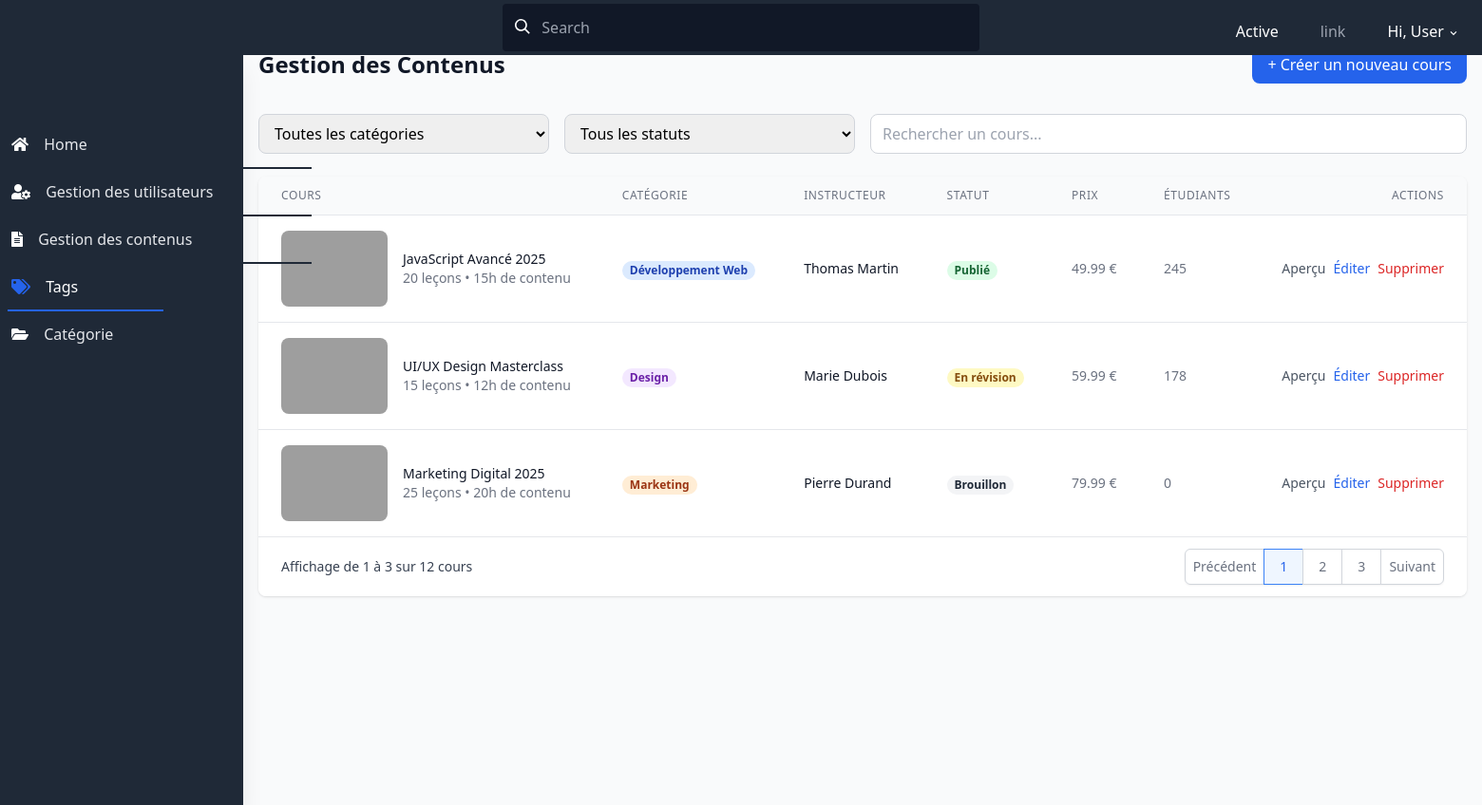
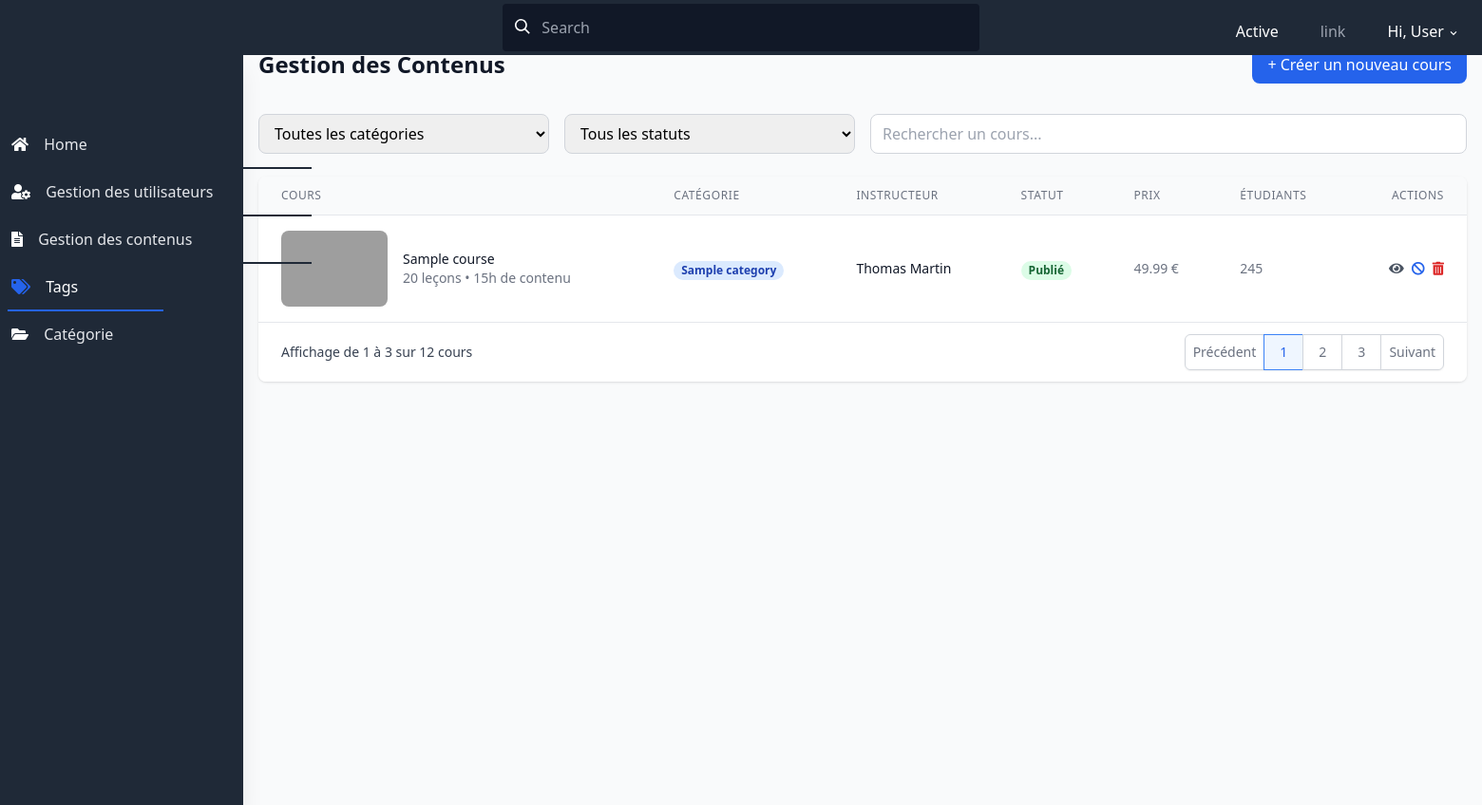
Before and after one commit to abdelouafir/Youdemy, a PHP site: page /app/views/dashboard/admin/GestionContenus.php in a window 1560 px wide. Shown: the whole page at 95% size. Run offline with PHP 8.4, Linux system fonts and the light colour scheme; tables that the repository leaves empty hold one stand-in row (values such as "Sample post"); some libraries are stand-ins or nearby versions; grey boxes are pictures that could not be loaded.

Commit message:
voir les cours a dashbord de admin

```diff
--- a/Databases/Create_Db.sql
+++ b/Databases/Create_Db.sql
@@ -25,9 +25,14 @@
     content TEXT,
     teacher_id INT NOT NULL,
     category_id INT,
+    video_link VARCHAR(255),
+    photo VARCHAR(255),
+    status ENUM('active','attente') not NULL DEFAULT 'attente',
+    prix FLOAT,
     FOREIGN KEY (teacher_id) REFERENCES users(id) ON DELETE CASCADE,
     FOREIGN KEY (category_id) REFERENCES categories(id) ON DELETE SET NULL
 );
+
 
 CREATE TABLE tags (
     id INT AUTO_INCREMENT PRIMARY KEY,
--- /dev/null
+++ b/app/Models/Course.php
@@ -0,0 +1,29 @@
+<?php
+namespace app\Models;
+use pdo;
+class Course {
+    private $Enseignant;
+    private $student;
+    private $title;
+    private $descreption;
+    private $content;
+
+    public function get_all__courses($pdo) {
+        $sql = "SELECT
+           courses.id,
+           courses.title,
+           courses.content,
+           courses.description,
+           users.username,
+           categories.name AS category_name
+        FROM courses
+        JOIN users ON users.id = courses.teacher_id
+        JOIN categories ON categories.id = courses.category_id;
+        ";
+        $stmt = $pdo->prepare($sql);
+        $stmt->execute();
+        return $stmt->fetchAll(PDO::FETCH_ASSOC);
+    }
+
+}
+?>
--- a/app/Views/dashboard/admin/GestionContenus.php
+++ b/app/Views/dashboard/admin/GestionContenus.php
@@ -1,3 +1,13 @@
+<?php
+require_once dirname(__FILE__, 5) . '/vendor/autoload.php';
+use app\Config\Database;
+use app\Models\Course;
+
+$conn = new Database();
+$conction = $conn->getConnection();
+$selct = new Course();
+$courses = $selct->get_all__courses($conction);
+?>
 <!DOCTYPE html>
 <html lang="fr">
 <head>
@@ -82,6 +92,7 @@
                     </thead>
                     <tbody class="bg-white divide-y divide-gray-200">
                         <!-- Course Row 1 -->
+                         <?php foreach($courses as $course) { ?>
                         <tr class="hover:bg-gray-50">
                             <td class="px-6 py-4 whitespace-nowrap">
                                 <div class="flex items-center">
@@ -89,14 +100,14 @@
                                         <img src="/api/placeholder/112/80" alt="" class="h-20 w-28 rounded-lg object-cover">
                                     </div>
                                     <div class="ml-4">
-                                        <div class="text-sm font-medium text-gray-900">JavaScript Avancé 2025</div>
+                                        <div class="text-sm font-medium text-gray-900"><?= $course['title'] ?></div>
                                         <div class="text-sm text-gray-500">20 leçons • 15h de contenu</div>
                                     </div>
                                 </div>
                             </td>
                             <td class="px-6 py-4 whitespace-nowrap">
                                 <span class="px-2 inline-flex text-xs leading-5 font-semibold rounded-full bg-blue-100 text-blue-800">
-                                    Développement Web
+                                    <?= $course['category_name'] ?>
                                 </span>
                             </td>
                             <td class="px-6 py-4 whitespace-nowrap">
@@ -114,95 +125,25 @@
                                 245
                             </td>
                             <td class="px-6 py-4 whitespace-nowrap text-right text-sm font-medium">
-                                <div class="flex justify-end space-x-2">
-                                    <button class="text-gray-600 hover:text-gray-900">Aperçu</button>
-                                    <button class="text-blue-600 hover:text-blue-900">Éditer</button>
-                                    <button class="text-red-600 hover:text-red-900">Supprimer</button>
-                                </div>
+                            <div class="flex justify-end space-x-2">
+
+                            <a href="#" class="text-gray-600 hover:text-gray-900">
+                                <i class="fas fa-eye"></i>
+                            </a>
+
+                            <a href="#" class="text-blue-600 hover:text-blue-900">
+                               <i class="fas fa-ban"></i>
+                            </a>
+
+
+                            <a href="#" class="text-red-600 hover:text-red-900">
+                                <i class="fas fa-trash-alt"></i>
+                            </a>
+                        </div>
+
                             </td>
                         </tr>
-
-                        <!-- Course Row 2 -->
-                        <tr class="hover:bg-gray-50">
-                            <td class="px-6 py-4 whitespace-nowrap">
-                                <div class="flex items-center">
-                                    <div class="h-20 w-28 flex-shrink-0">
-                                        <img src="/api/placeholder/112/80" alt="" class="h-20 w-28 rounded-lg object-cover">
-                                    </div>
-                                    <div class="ml-4">
-                                        <div class="text-sm font-medium text-gray-900">UI/UX Design Masterclass</div>
-                                        <div class="text-sm text-gray-500">15 leçons • 12h de contenu</div>
-                                    </div>
-                                </div>
-                            </td>
-                            <td class="px-6 py-4 whitespace-nowrap">
-                                <span class="px-2 inline-flex text-xs leading-5 font-semibold rounded-full bg-purple-100 text-purple-800">
-                                    Design
-                                </span>
-                            </td>
-                            <td class="px-6 py-4 whitespace-nowrap">
-                                <div class="text-sm text-gray-900">Marie Dubois</div>
-                            </td>
-                            <td class="px-6 py-4 whitespace-nowrap">
-                                <span class="px-2 inline-flex text-xs leading-5 font-semibold rounded-full bg-yellow-100 text-yellow-800">
-                                    En révision
-                                </span>
-                            </td>
-                            <td class="px-6 py-4 whitespace-nowrap text-sm text-gray-500">
-                                59.99 €
-                            </td>
-                            <td class="px-6 py-4 whitespace-nowrap text-sm text-gray-500">
-                                178
-                            </td>
-                            <td class="px-6 py-4 whitespace-nowrap text-right text-sm font-medium">
-                                <div class="flex justify-end space-x-2">
-                                    <button class="text-gray-600 hover:text-gray-900">Aperçu</button>
-                                    <button class="text-blue-600 hover:text-blue-900">Éditer</button>
-                                    <button class="text-red-600 hover:text-red-900">Supprimer</button>
-                                </div>
-                            </td>
-                        </tr>
-
-                        <!-- Course Row 3 -->
-                        <tr class="hover:bg-gray-50">
-                            <td class="px-6 py-4 whitespace-nowrap">
-                                <div class="flex items-center">
-                                    <div class="h-20 w-28 flex-shrink-0">
-                                        <img src="/api/placeholder/112/80" alt="" class="h-20 w-28 rounded-lg object-cover">
-                                    </div>
-                                    <div class="ml-4">
-                                        <div class="text-sm font-medium text-gray-900">Marketing Digital 2025</div>
-                                        <div class="text-sm text-gray-500">25 leçons • 20h de contenu</div>
-                                    </div>
-                                </div>
-                            </td>
-                            <td class="px-6 py-4 whitespace-nowrap">
-                                <span class="px-2 inline-flex text-xs leading-5 font-semibold rounded-full bg-orange-100 text-orange-800">
-                                    Marketing
-                                </span>
-                            </td>
-                            <td class="px-6 py-4 whitespace-nowrap">
-                                <div class="text-sm text-gray-900">Pierre Durand</div>
-                            </td>
-                            <td class="px-6 py-4 whitespace-nowrap">
-                                <span class="px-2 inline-flex text-xs leading-5 font-semibold rounded-full bg-gray-100 text-gray-800">
-                                    Brouillon
-                                </span>
-                            </td>
-                            <td class="px-6 py-4 whitespace-nowrap text-sm text-gray-500">
-                                79.99 €
-                            </td>
-                            <td class="px-6 py-4 whitespace-nowrap text-sm text-gray-500">
-                                0
-                            </td>
-                            <td class="px-6 py-4 whitespace-nowrap text-right text-sm font-medium">
-                                <div class="flex justify-end space-x-2">
-                                    <button class="text-gray-600 hover:text-gray-900">Aperçu</button>
-                                    <button class="text-blue-600 hover:text-blue-900">Éditer</button>
-                                    <button class="text-red-600 hover:text-red-900">Supprimer</button>
-                                </div>
-                            </td>
-                        </tr>
+                        <?php } ?>
                     </tbody>
                 </table>
             </div>
```
Also changed, not shown: app/Controllers/CourseController.php (deleted).
